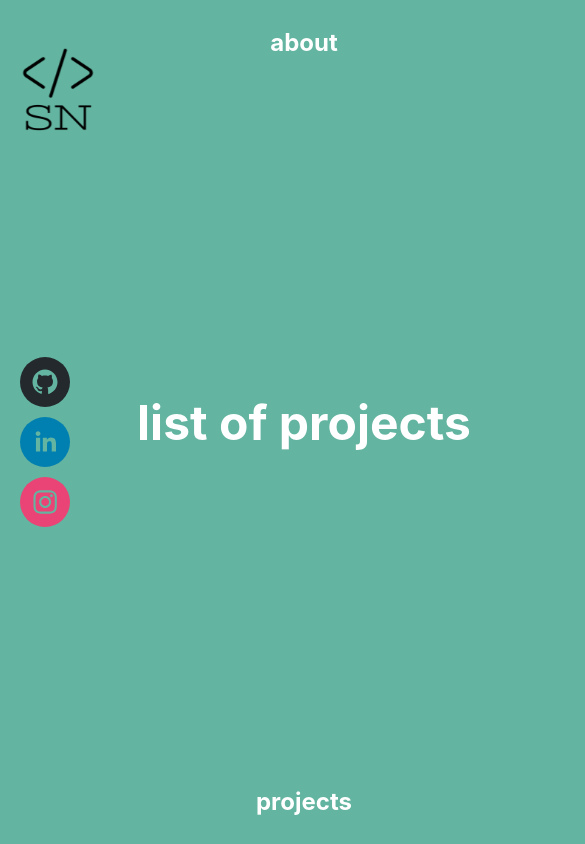
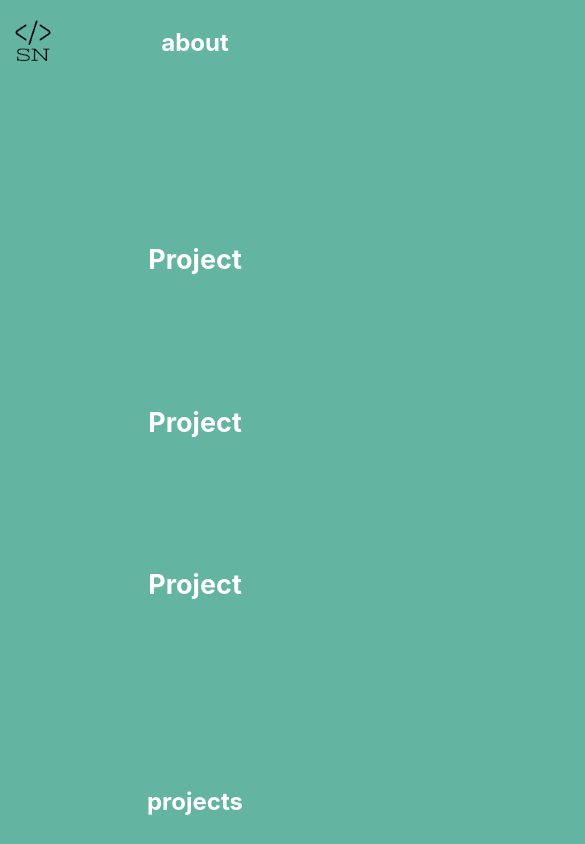
Before and after one commit to sebastiannykanen/sebastiannykanen.com, a React (Create React App) app: page /projects in a window 390 px wide. Shown: the top 844 px of the page, 585 px wide, since content can reach past the window. Built offline with nearby package versions, Linux system fonts and the light colour scheme.

Commit message:
Testing media queries for mobile devices

```diff
--- a/src/App.css
+++ b/src/App.css
@@ -4,7 +4,6 @@ body,
   height: 100%;
   box-sizing: border-box;
   margin: 0;
-  min-width: 38rem;
   background-color: #63b4a0;
 }
 
@@ -25,7 +24,8 @@ a:hover {
 }
 
 #profile-picture {
-  max-width: 40vh;
+  width: 40vh;
+  margin: 50px;
   border-radius: 3%;
   border: 2px solid black;
 }
@@ -70,6 +70,17 @@ a:hover {
   justify-content: center;
   font-size: 24px;
   color: white;
+  margin: 0 175px;
+}
+
+#Projects-main {
+  min-height: 80%;
+  display: grid;
+  grid-auto-flow: column;
+  gap: 10vh;
+  font-size: 24px;
+  color: white;
+  margin: 0 175px;
 }
 
 #About-main {
@@ -87,6 +98,7 @@ a:hover {
 #AboutMe {
   padding: 5vh;
   max-width: 75vh;
+  text-align: left;
 }
 
 #App-footer {
@@ -102,3 +114,59 @@ a:hover {
 .App-link {
   color: #61dafb;
 }
+
+@media (max-width: 900px) {
+  #Projects-main {
+    grid-auto-flow: row;
+  }
+}
+
+@media (max-width: 500px) {
+  html,
+  body,
+  #root {
+    height: 100%;
+    box-sizing: border-box;
+    margin: 0;
+    width: 100%;
+  }
+
+  #logo {
+    max-width: 50px;
+    left: 2%;
+    top: 2%;
+  }
+
+  #profile-picture {
+    max-width: 30vh;
+  }
+
+  #About-main {
+    font-size: 12px;
+    margin: 0 50px;
+    line-height: 1.25;
+  }
+
+  .Sidebar-icons {
+    scale: 75%;
+    margin: 5px;
+  }
+
+  #AboutMe {
+    padding: 10px 20px;
+    text-align: left;
+    word-wrap: break-word;
+  }
+
+  #App-sidebar {
+    display: none;
+  }
+
+  #Projects-main {
+    display: grid;
+    grid-auto-flow: row;
+    gap: 10vh;
+    font-size: 18px;
+    margin: 0;
+  }
+}
--- a/src/Projects.js
+++ b/src/Projects.js
@@ -5,8 +5,10 @@ import AnimatedPage from "./AnimatedPage";
 function Projects(props) {
   return (
     <AnimatedPage>
-      <div id="App-main">
-        <h1>list of projects</h1>
+      <div id="Projects-main">
+        <h2>Project</h2>
+        <h2>Project</h2>
+        <h2>Project</h2>
       </div>
     </AnimatedPage>
   );
```
